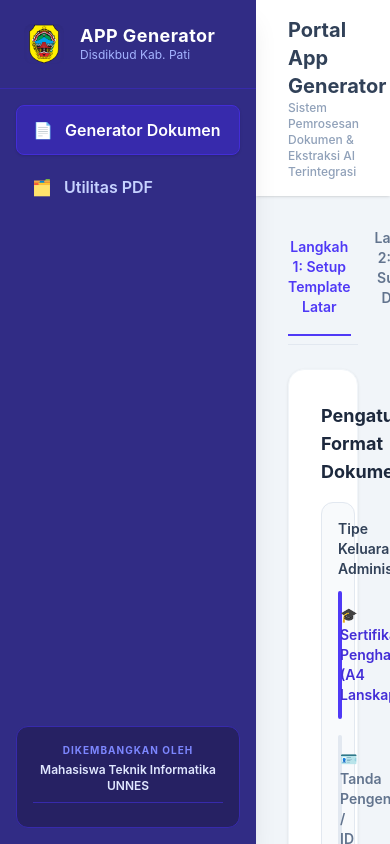
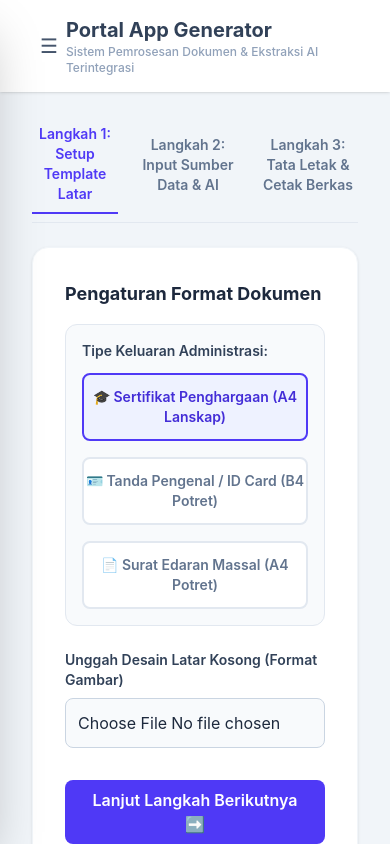
Before and after one commit to asadeo/generator-app, a React (Vite) app: page / in a window 390 px wide. Built offline with nearby package versions, Linux system fonts and the light colour scheme.

Commit message:
add mobile-view hamburger

```diff
--- a/src/App.jsx
+++ b/src/App.jsx
@@ -12,6 +12,9 @@ export default function App() {
   // NAVIGATION STATE
   const [activeTab, setActiveTab] = useState(1);
   const [currentModule, setCurrentModule] = useState('generator');
+
+  // Mobile Sidebar State
+  const [isSidebarOpen, setIsSidebarOpen] = useState(false);
 
   // GENERATOR STATE
   const [documentType, setDocumentType] = useState('sertifikat');
@@ -309,32 +312,48 @@ export default function App() {
   };
 
 return (
-    <div className="flex h-screen bg-slate-100 font-sans text-slate-800 overflow-hidden">
+    <div className="flex h-screen bg-slate-100 font-sans text-slate-800 overflow-hidden relative">
 
-      {/* SIDEBAR DENGAN BRANDING KHUSUS */}
-      <aside className="w-64 bg-indigo-900 text-white flex flex-col shadow-xl z-20 justify-between">
+      {/* MOBILE OVERLAY BACKGROUND */}
+      {isSidebarOpen && (
+        <div
+          className="fixed inset-0 bg-slate-900/60 z-20 md:hidden backdrop-blur-sm transition-opacity"
+          onClick={() => setIsSidebarOpen(false)}
+        />
+      )}
+
+      {/* SIDEBAR RESPONSIVE */}
+      <aside className={`fixed inset-y-0 left-0 transform ${isSidebarOpen ? 'translate-x-0' : '-translate-x-full'} md:relative md:translate-x-0 w-72 md:w-64 bg-indigo-900 text-white flex flex-col shadow-2xl md:shadow-xl z-30 transition-transform duration-300 ease-in-out justify-between`}>
         <div>
-          {/* Logo Instansi */}
-          <div className="p-6 border-b border-indigo-800 flex items-center gap-4">
-            <div className="w-10 h-10 rounded-lg flex items-center justify-center shadow-inner"><img src="/logo.png"/></div>
-            <div>
-              <h1 className="font-bold text-lg leading-tight tracking-wide">APP Generator</h1>
-              <p className="text-xs text-indigo-300">Disdikbud Kab. Pati</p>
+          <div className="p-6 border-b border-indigo-800 flex items-center justify-between md:justify-start gap-4">
+            <div className="flex items-center gap-4">
+              <div className="w-10 h-10 rounded-lg flex items-center justify-center shadow-inner bg-white overflow-hidden shrink-0">
+                 <img src="/logo.png" alt="Logo" className="w-full h-full object-cover"/>
+              </div>
+              <div>
+                <h1 className="font-bold text-lg leading-tight tracking-wide">APP Generator</h1>
+                <p className="text-xs text-indigo-300">Disdikbud Kab. Pati</p>
+              </div>
             </div>
+            {/* Tombol Tutup Sidebar Khusus Mobile */}
+            <button
+              className="md:hidden text-indigo-300 hover:text-white p-2 text-xl"
+              onClick={() => setIsSidebarOpen(false)}
+            >
+              ✕
+            </button>
           </div>
 
-          {/* Menu Navigasi Modul */}
           <nav className="p-4 space-y-2">
-            <button onClick={() => setCurrentModule('generator')} className={`w-full text-left px-4 py-3 rounded-lg font-semibold flex items-center gap-3 transition-colors ${currentModule === 'generator' ? 'bg-indigo-800 shadow-sm border border-indigo-700' : 'hover:bg-indigo-800/50 text-indigo-200'}`}>
+            <button onClick={() => { setCurrentModule('generator'); setIsSidebarOpen(false); }} className={`w-full text-left px-4 py-3 rounded-lg font-semibold flex items-center gap-3 transition-colors ${currentModule === 'generator' ? 'bg-indigo-800 shadow-sm border border-indigo-700' : 'hover:bg-indigo-800/50 text-indigo-200'}`}>
               <span>📄</span> Generator Dokumen
             </button>
-            <button onClick={() => setCurrentModule('pdf_utility')} className={`w-full text-left px-4 py-3 rounded-lg font-semibold flex items-center gap-3 transition-colors ${currentModule === 'pdf_utility' ? 'bg-indigo-800 shadow-sm border border-indigo-700' : 'hover:bg-indigo-800/50 text-indigo-200'}`}>
+            <button onClick={() => { setCurrentModule('pdf_utility'); setIsSidebarOpen(false); }} className={`w-full text-left px-4 py-3 rounded-lg font-semibold flex items-center gap-3 transition-colors ${currentModule === 'pdf_utility' ? 'bg-indigo-800 shadow-sm border border-indigo-700' : 'hover:bg-indigo-800/50 text-indigo-200'}`}>
               <span>🗂️</span> Utilitas PDF
             </button>
           </nav>
         </div>
 
-        {/* PENYEMATAN IDENTITAS TUGAS / AKADEMIK DI BAWAH SIDEBAR */}
         <div className="p-4 m-4 rounded-xl bg-indigo-950/60 border border-indigo-800 text-center">
           <p className="text-[10px] font-bold text-indigo-400 uppercase tracking-widest mb-1">Dikembangkan Oleh</p>
           <p className="text-xs font-semibold text-indigo-100">Mahasiswa Teknik Informatika UNNES</p>
@@ -347,6 +366,13 @@ return (
       <main className="flex-1 flex flex-col h-full overflow-hidden relative">
         {/* TOP NAVBAR BANNER */}
         <header className="bg-white px-8 py-4 flex justify-between items-center shadow-sm z-10">
+          {/* Tombol Hamburger Mobile */}
+          <button
+            className="md:hidden p-2 text-slate-600 hover:bg-slate-100 rounded-lg text-xl"
+            onClick={() => setIsSidebarOpen(true)}
+          >
+            ☰
+          </button>
           <div>
             <h2 className="text-xl font-bold text-slate-700">Portal App Generator</h2>
             <p className="text-xs text-slate-400 font-medium">Sistem Pemrosesan Dokumen & Ekstraksi AI Terintegrasi</p>
@@ -361,7 +387,7 @@ return (
               ========================================================= */}
           {currentModule === 'pdf_utility' && (
              <div className="max-w-3xl mx-auto bg-white p-8 rounded-2xl shadow-sm border border-slate-100 animate-fade-in">
-               <div className="flex items-center gap-4 mb-6">
+               <div className="flex flex-col sm:flex-row items-start sm:items-center gap-4 mb-6">
                  <div className="w-12 h-12 bg-emerald-100 text-emerald-600 rounded-xl flex items-center justify-center text-2xl">🔗</div>
                  <div>
                    <h3 className="text-xl font-bold">Penggabung File PDF (Merger)</h3>
@@ -372,7 +398,7 @@ return (
                <div className="p-6 border-2 border-dashed border-slate-300 rounded-xl bg-slate-50 text-center mb-6">
                  <span className="text-4xl mb-3 block">📄</span>
                  <p className="text-sm font-semibold text-slate-700 mb-2">Pilih beberapa berkas PDF yang ingin disatukan</p>
-                 <input type="file" multiple accept=".pdf" onChange={handlePdfUpload} className="text-sm text-slate-500 file:mr-4 file:py-2 file:px-4 file:rounded-full file:border-0 file:text-sm file:font-semibold file:bg-indigo-50 file:text-indigo-700 hover:file:bg-indigo-100 cursor-pointer"/>
+                 <input type="file" multiple accept=".pdf" onChange={handlePdfUpload} className="text-sm text-slate-500 file:mr-4 file:py-2 file:px-4 file:rounded-full file:border-0 file:text-sm file:font-semibold file:bg-indigo-50 file:text-indigo-700 hover:file:bg-indigo-100 cursor-pointer w-full"/>
                </div>
 
                {pdfFiles.length > 0 && (
@@ -381,7 +407,7 @@ return (
                    <ul className="space-y-2">
                      {Array.from(pdfFiles).map((file, i) => (
                        <li key={i} className="text-sm bg-white p-3 rounded-lg border border-slate-200 flex items-center gap-3 shadow-sm">
-                         <span className="font-bold text-slate-400">{i+1}.</span> <span className="font-medium text-slate-700">{file.name}</span>
+                         <span className="font-bold text-slate-400">{i+1}.</span> <span className="font-medium text-slate-700 truncate">{file.name}</span>
                        </li>
                      ))}
                    </ul>
```
